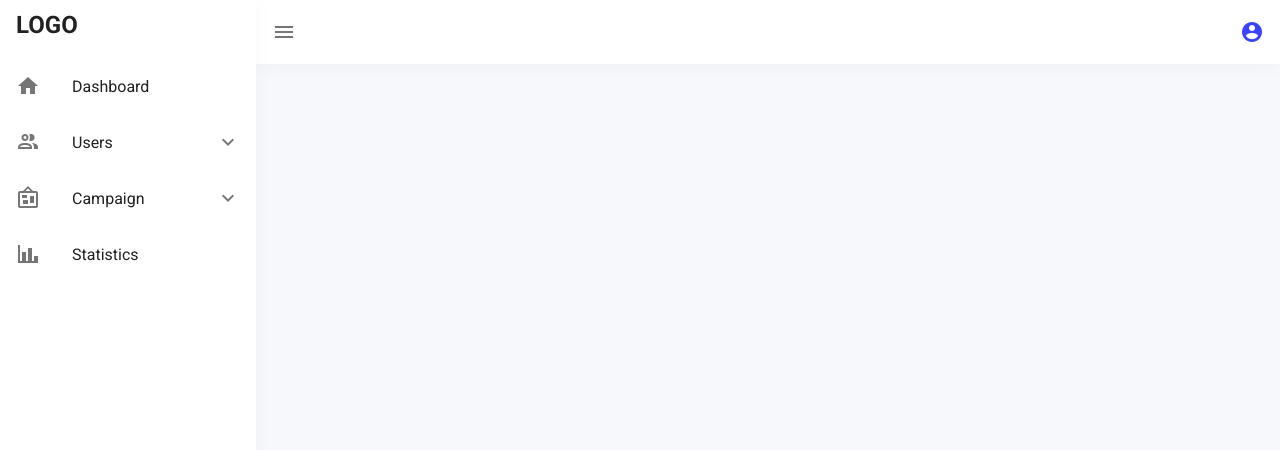
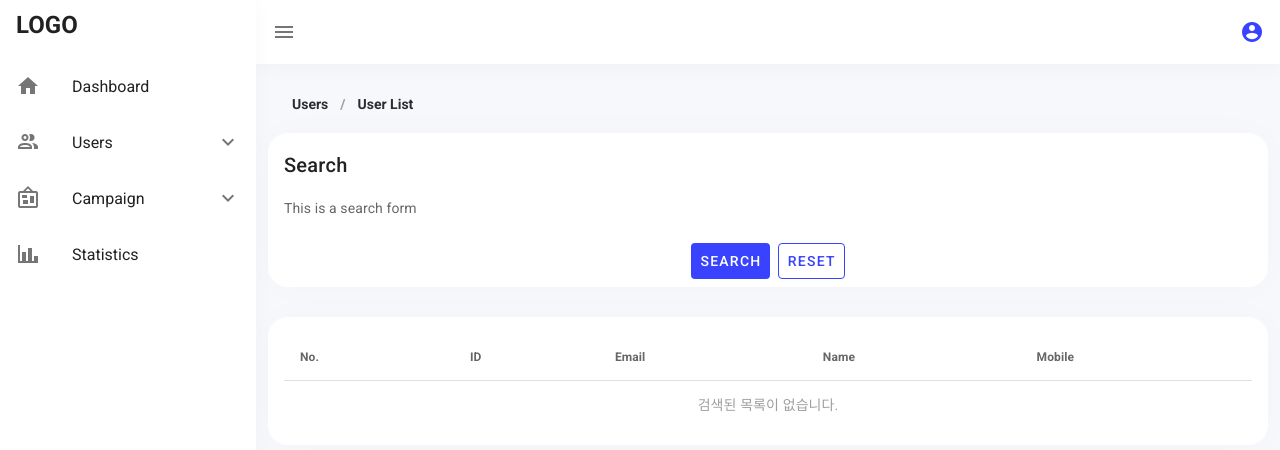
Before and after one commit to js9005/Vue2-layout, a Vue app: page /user-list in a window 1280 px wide. Shown: the top 450 px of the page. Built offline with nearby package versions, Linux system fonts and the light colour scheme.

Commit message:
Feat. working on UserListView

```diff
--- a/src/App.vue
+++ b/src/App.vue
@@ -132,5 +132,6 @@ export default {
 .customCard {
   box-shadow: 0px 0px 40px rgba(0, 13, 135, 0.02) !important;
   border-radius: 20px !important;
+  margin-bottom: 30px;
 }
 </style>
--- a/src/router/index.js
+++ b/src/router/index.js
@@ -24,6 +24,16 @@ const router = new VueRouter({
         next();
       },
     },
+
+    /**
+     * Users
+     */
+    {
+      path: "/user-list",
+      name: "UserListView",
+      component: () => import("@/views/users/UserListView.vue"),
+      meta: { requireLogin: true },
+    },
   ],
 });
 
--- a/src/views/HomeView.vue
+++ b/src/views/HomeView.vue
@@ -10,8 +10,6 @@
         <TextField />
         <br />
         <DatePicker />
-        <br />
-        <DataTable />
       </v-card-text>
       <v-card-actions>
         <v-btn color="orange lighten-2" text> Explore </v-btn>
@@ -24,14 +22,12 @@
 import TheBreadcrumbs from "@/components/common/TheBreadcrumbs.vue";
 import TextField from "@/components/common/TextField.vue";
 import DatePicker from "@/components/common/DatePicker.vue";
-import DataTable from "@/components/common/DataTable.vue";
 export default {
   name: "HomeView",
   components: {
     TheBreadcrumbs,
     TextField,
     DatePicker,
-    DataTable,
   },
   data() {
     return {
--- /dev/null
+++ b/src/views/users/UserListView.vue
@@ -0,0 +1,71 @@
+<template>
+  <v-container fluid>
+    <TheBreadcrumbs v-model="breadcrumbs" />
+
+    <v-card class="customCard">
+      <v-card-title> Search </v-card-title>
+      <v-card-text> This is a search form </v-card-text>
+      <v-card-actions class="justify-center">
+        <v-btn color="primary" depressed> Search </v-btn>
+        <v-btn color="primary" outlined> Reset </v-btn>
+      </v-card-actions>
+    </v-card>
+
+    <v-card class="customCard">
+      <v-card-text>
+        <DataTable :headers="headers" :items="userItems" :loading="loading" />
+      </v-card-text>
+    </v-card>
+  </v-container>
+</template>
+
+<script>
+import TheBreadcrumbs from "@/components/common/TheBreadcrumbs.vue";
+import DataTable from "@/components/common/DataTable.vue";
+export default {
+  name: "UserListView",
+  components: {
+    TheBreadcrumbs,
+    DataTable,
+  },
+  data() {
+    return {
+      breadcrumbs: [
+        { text: "Users", disabled: false },
+        { text: "User List", disabled: false },
+      ],
+
+      headers: [
+        {
+          text: "No.",
+          value: "index",
+          sortable: false,
+        },
+        {
+          text: "ID",
+          value: "userId",
+          sortable: false,
+        },
+        {
+          text: "Email",
+          value: "email",
+          sortable: false,
+        },
+        {
+          text: "Name",
+          value: "name",
+          sortable: false,
+        },
+        {
+          text: "Mobile",
+          value: "mobile",
+          sortable: false,
+        },
+      ],
+      userItems: [],
+      loading: false,
+    };
+  },
+  methods: {},
+};
+</script>
```
